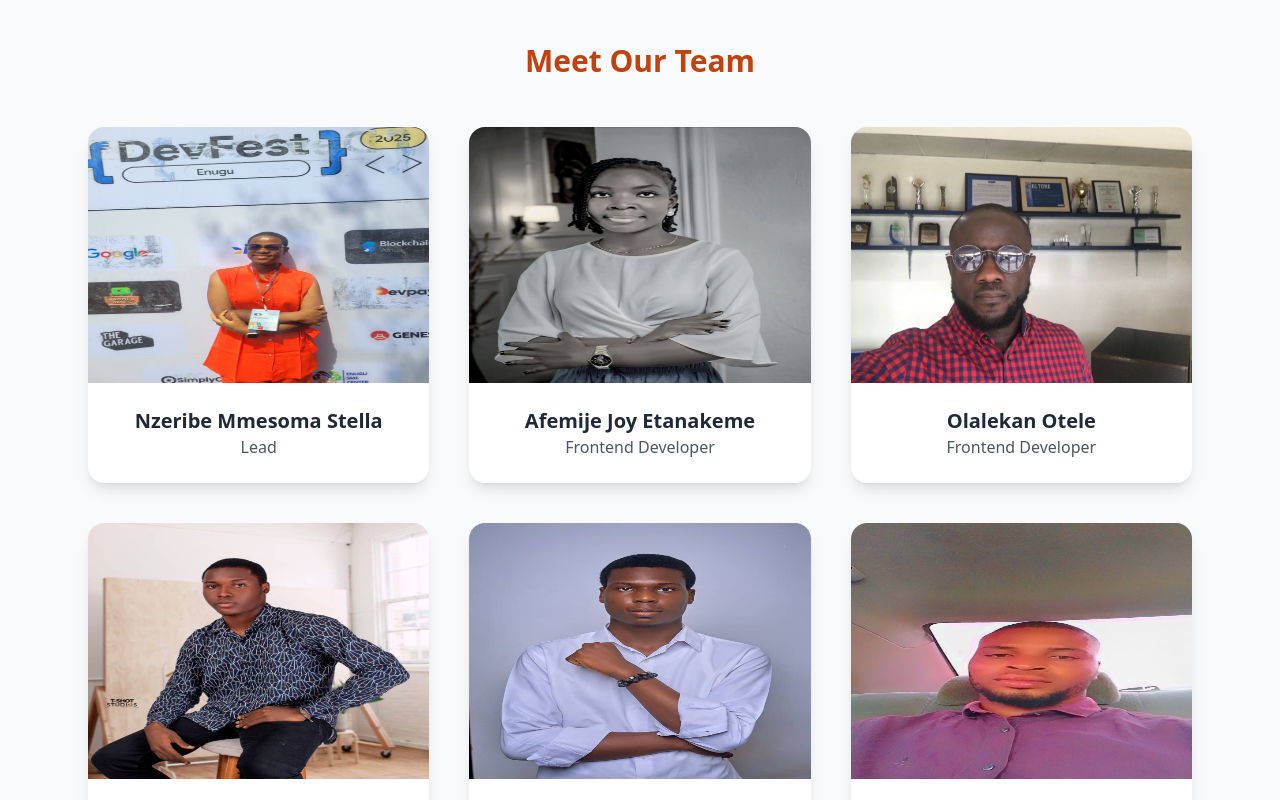
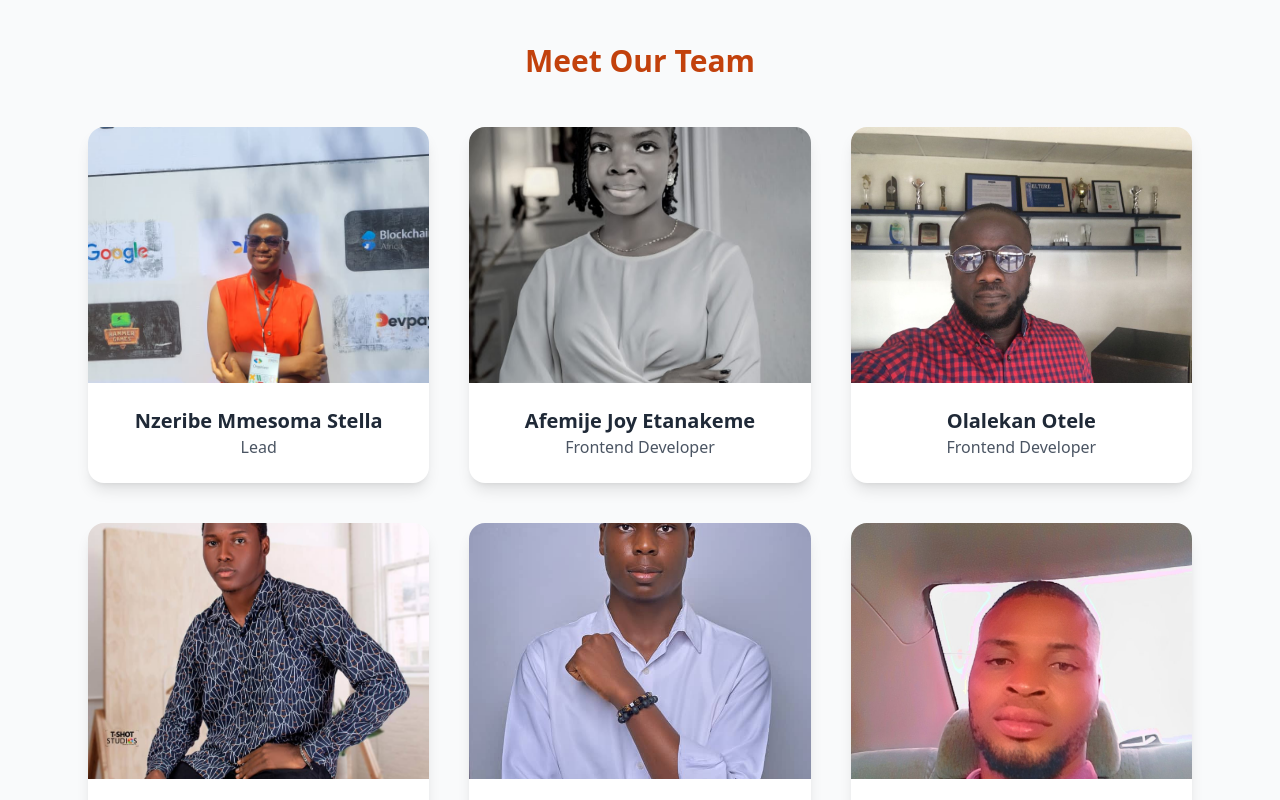
Before and after one commit to The-Engineer-Network/ArtisanHub, a React (Vite) app: page /about in a window 1280 px wide. Shown: the part 1400-2200 px from the top of the page. Built offline with nearby package versions, Linux system fonts and the light colour scheme; a web font is replaced by a local one.

Commit message:
Revert "Updated About.jsx, package-lockson.json"
This reverts commit 804f3a126e7ff3ffd43bd3b5f2e7b979ea87cccf.

```diff
--- a/src/Pages/About.jsx
+++ b/src/Pages/About.jsx
@@ -154,7 +154,7 @@ const About = () => {
                             <img
                                 src={member.image}
                                 alt={member.name}
-                                className="w-full h-64"
+                                className="w-full h-64 object-cover"
                             />
                             <div className="p-6 text-center">
                                 <h3 className="text-xl font-aladin text-gray-800 font-bold">
```
Also changed, not shown: 1 other file (tests, documents, lock files or other folders).
